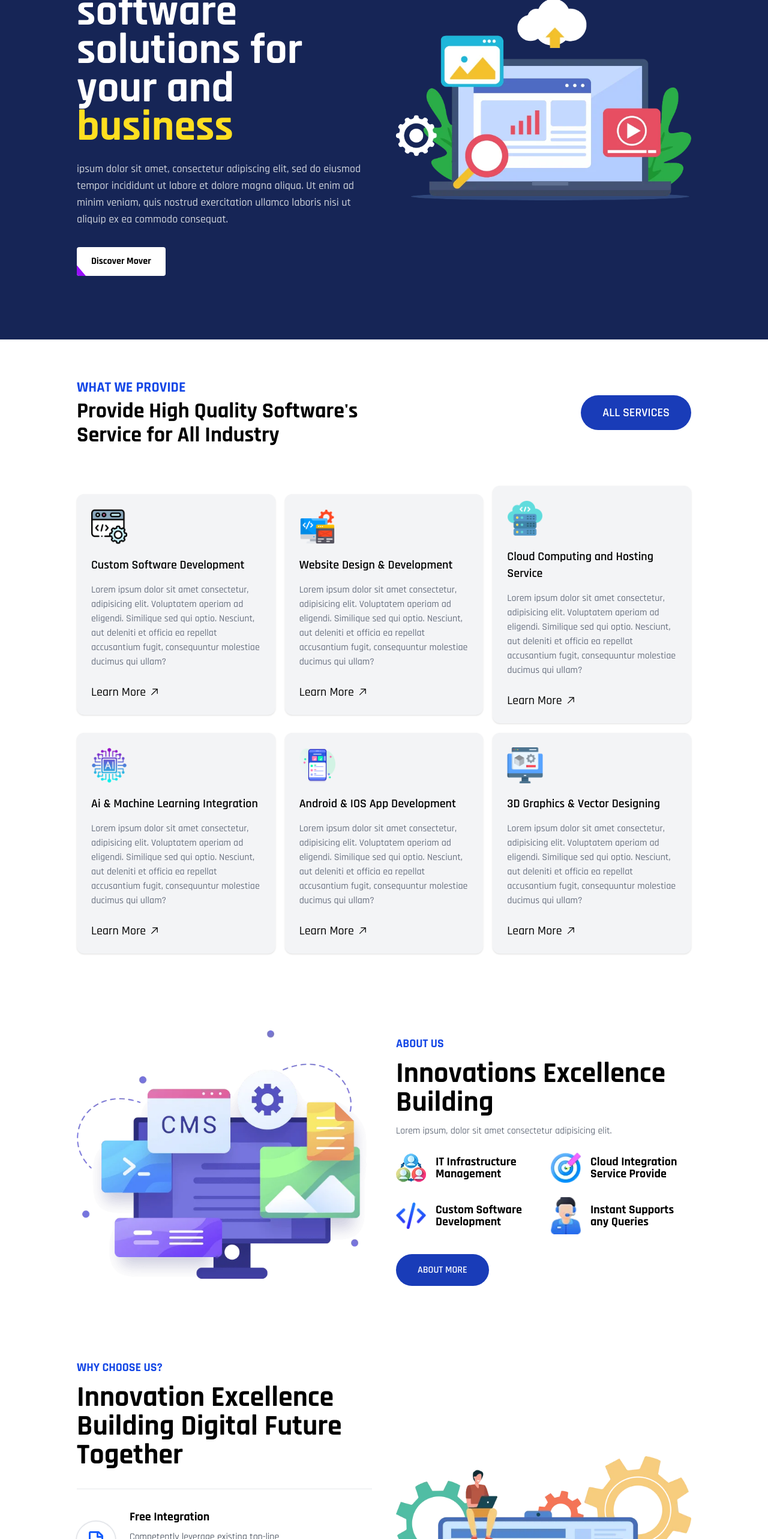
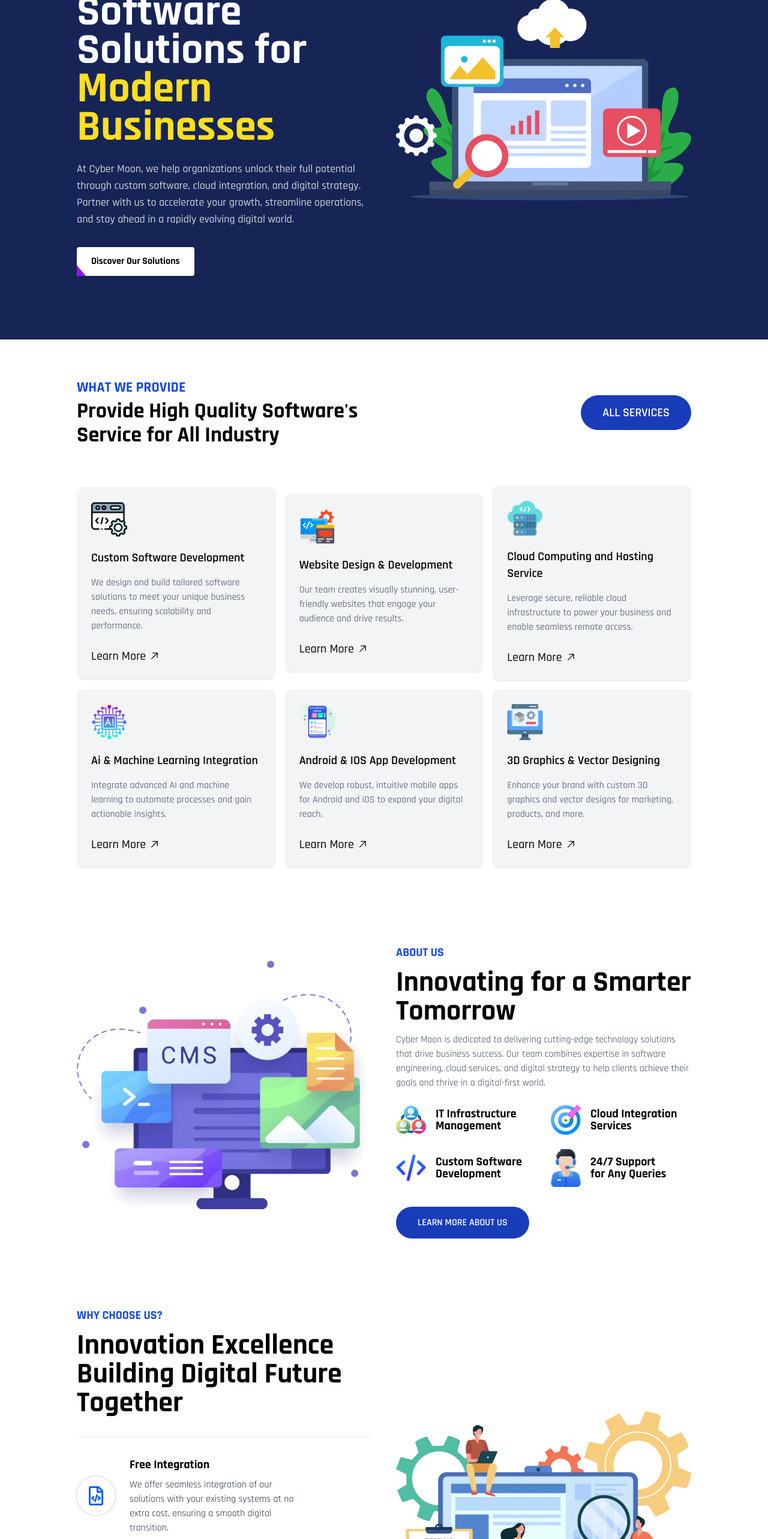
Before and after one commit to youssefatshan/CyberMoon, a Next.js app: page / in a window 1280 px wide. Shown: the part 234-2800 px from the top of the page at 60% size. Built offline with nearby package versions, Linux system fonts and the light colour scheme.

Commit message:
fixing content

```diff
--- a/app/components/Home/About/About.tsx
+++ b/app/components/Home/About/About.tsx
@@ -14,9 +14,9 @@
             <p className='text-sm sm:text-base md:text-xl font-bold text-blue-700 dark:text-pink-500 uppercase'>
                 About Us
             </p>
-            <h1 className='text-2xl md:text-3xl lg:text-5xl mt-3 font-bold leading-[1.8rem] md:leading-[3rem]'>Innovations Excellence Building</h1>
+            <h1 className='text-2xl md:text-3xl lg:text-5xl mt-3 font-bold leading-[1.8rem] md:leading-[3rem]'>Innovating for a Smarter Tomorrow</h1>
             <p className='mt-3 text-gray-700 dark:text-gray-300'>
-                Lorem ipsum, dolor sit amet consectetur adipisicing elit.
+                Cyber Moon is dedicated to delivering cutting-edge technology solutions that drive business success. Our team combines expertise in software engineering, cloud services, and digital strategy to help clients achieve their goals and thrive in a digital-first world.
             </p>
             <div className='mt-6 grid grid-cols-1 sm:grid-cols-2 gap-6 items-center'>
                 <div className='flex items-center gap-4'>
@@ -25,7 +25,7 @@
                 </div>
                 <div className='flex items-center gap-4'>
                     <Image src="/assets/images/a2.png" alt='icon' width={50} height={50} />
-                    <h1 className='text-lg sm:text-xl font-bold leading-5'>Cloud Integration <br/> Service Provide</h1>
+                    <h1 className='text-lg sm:text-xl font-bold leading-5'>Cloud Integration <br/> Services</h1>
                 </div>
             </div>
             <div className='mt-6 grid grid-cols-1 sm:grid-cols-2 gap-6 items-center'>
@@ -35,11 +35,11 @@
                 </div>
                 <div className='flex items-center gap-4'>
                     <Image src="/assets/images/a4.png" alt='icon' width={50} height={50} />
-                    <h1 className='text-lg sm:text-xl font-bold leading-5'>Instant Supports <br/>any Queries</h1>
+                    <h1 className='text-lg sm:text-xl font-bold leading-5'>24/7 Support <br/>for Any Queries</h1>
                 </div>
             </div>
             <div className='mt-12'>
-                <a href="#_" className='w-full py-4 text-base text-center text-white transition-colors font-semibold duration-300 bg-blue-800 rounded-full uppercase hover:bg-blue-900 ease px-9 md:w-auto'>About More</a>
+                <a href="#_" className='w-full py-4 text-base text-center text-white transition-colors font-semibold duration-300 bg-blue-800 rounded-full uppercase hover:bg-blue-900 ease px-9 md:w-auto'>Learn More About Us</a>
             </div>
         </div>
       </div>
--- a/app/components/Home/Hero/Hero.tsx
+++ b/app/components/Home/Hero/Hero.tsx
@@ -8,19 +8,19 @@
             {/* Text content */}
             <div data-aos="fade-up">
                 {/* Subheading */}
-                <p className='text-sm sm:text-base md:text-xl font-bold text-white'>The Top software Development Company</p>
+                <p className='text-sm sm:text-base md:text-xl font-bold text-white'>We Launch Your Brand to the Moon</p>
                 {/* Heading */}
-                <h1 className='text-4xl md:text-5xl lg:text-7xl mt-6 mb-6 font-bold text-white leading-[2.5rem] md:leading-[4rem]'>Providing software solutions for your and <span className='text-yellow-300'>business</span></h1>
+                <h1 className='text-4xl md:text-5xl lg:text-7xl mt-6 mb-6 font-bold text-white leading-[2.5rem] md:leading-[4rem]'>Innovative Software Solutions for <span className='text-yellow-300'>Modern Businesses</span></h1>
                 {/* Description */}
                 <p className='text-sm sm:text-base font-medium md:text-lg text-gray-300'>
-                    ipsum dolor sit amet, consectetur adipiscing elit, sed do eiusmod tempor incididunt ut labore et dolore magna aliqua. Ut enim ad minim veniam, quis nostrud exercitation ullamco laboris nisi ut aliquip ex ea commodo consequat.
+                    At Cyber Moon, we help organizations unlock their full potential through custom software, cloud integration, and digital strategy. Partner with us to accelerate your growth, streamline operations, and stay ahead in a rapidly evolving digital world.
                 </p>
                 {/* Button */}
                 <a
                     href='#_'
                     className='relative inline-flex mt-8 items-center justify-start px-6 py-3 overflow-hidden font-medium transition-all bg-white rounded hover:bg-white group'>
                         <span className='w-48 h-48 rounded rotate-[-40deg] bg-purple-600 absolute bottom-0 left-0 -translate-x-full ease-out duration-500 transition-all translate-y-full mb-9 ml-9 group-hover:ml-0 group-hover:mb-32 group-hover:translate-x-0'></span>
-                        <span className='relative w-full text-left font-bold text-black transition-colors duration-300 ease-in-out group-hover:text-white'>Discover Mover</span>
+                        <span className='relative w-full text-left font-bold text-black transition-colors duration-300 ease-in-out group-hover:text-white'>Discover Our Solutions</span>
                 </a>
             </div>
             {/* Image content */}
--- a/app/components/Home/Review/ReviewCard.tsx
+++ b/app/components/Home/Review/ReviewCard.tsx
@@ -7,9 +7,10 @@
   userName: string;
   userImage: string;
   role: string;
+  userReview: string;
 }
 
-const ReviewCard = ({reviewTitle,role,userImage,userName}: Props) => {
+const ReviewCard = ({reviewTitle,role,userImage,userName,userReview}: Props) => {
   return (
     <div className='bg-gray-100 p-6 rounded-lg mr-4 shadow-md'>
       <h1 className='text-2xl text-block font-bold'>{reviewTitle}</h1>
@@ -21,7 +22,7 @@
         <FaStar className="text-yellow-500 w-5 h-6" />
       </div>
       <p className='mt-4 text-base md:text-lg font-medium text-gray-800'>
-        Lorem ipsum dolor sit amet consectetur adipisicing elit. Quasi veritatis doloremque velit aperiam ut ullam laudantium quisquam! Aut, inventore omnis possimus voluptas voluptatem illo adipisci.
+        {userReview}
       </p>
       <span className='block w-full h-[1px] bg-gray-300 mt-6 mb-6'></span>
       <div className='flex items-center justify-between'>
--- a/app/components/Home/Services/ServiceCard.tsx
+++ b/app/components/Home/Services/ServiceCard.tsx
@@ -6,6 +6,15 @@
   image:string;
   title:string;
 }
+
+const serviceDescriptions: { [key: string]: string } = {
+  'Custom Software Development': 'We design and build tailored software solutions to meet your unique business needs, ensuring scalability and performance.',
+  'Website Design & Development': 'Our team creates visually stunning, user-friendly websites that engage your audience and drive results.',
+  'Cloud Computing and Hosting Service': 'Leverage secure, reliable cloud infrastructure to power your business and enable seamless remote access.',
+  'Ai & Machine Learning Integration': 'Integrate advanced AI and machine learning to automate processes and gain actionable insights.',
+  'Android & IOS App Development': 'We develop robust, intuitive mobile apps for Android and iOS to expand your digital reach.',
+  '3D Graphics & Vector Designing': 'Enhance your brand with custom 3D graphics and vector designs for marketing, products, and more.'
+};
 
 const ServiceCard = ( { image, title }: Props) => {
   return (
@@ -18,7 +27,7 @@
         className='object-contain'/>
       <h1 className='text-xl mt-5 font-semibold group-hover:text-white transition-all duration-500'>{title}</h1>
       <p className='mt-4 font-medium text-gray-500 dark:text-gray-200 group-hover:text-gray-300 transition-all duration-500 '>
-        Lorem ipsum dolor sit amet consectetur, adipisicing elit. Voluptatem aperiam ad eligendi. Similique sed qui optio. Nesciunt, aut deleniti et officia ea repellat accusantium fugit, consequuntur molestiae ducimus qui ullam?
+        {serviceDescriptions[title] || 'We provide innovative solutions to help your business grow.'}
       </p>
       <div className='mt-6 text-xl font-medium flex items-center gap-1 group-hover:text-white transition-all duration-500'>
         <span>Learn More</span>
--- a/app/components/Home/WhyChoose/WhyChoose.tsx
+++ b/app/components/Home/WhyChoose/WhyChoose.tsx
@@ -29,7 +29,7 @@
                     <div className='flex-1'>
                         <h1 className='text-xl font-bold'>Free Integration</h1>
                         <p className='mt-2 text-gray-800 dark:text-gray-300 w-[70%]'>
-                            Competently leverage existing top-line technology maximize cost effective service done.
+                            We offer seamless integration of our solutions with your existing systems at no extra cost, ensuring a smooth digital transition.
                         </p>
                     </div>
                 </div>
@@ -41,7 +41,7 @@
                     <div className='flex-1'>
                         <h1 className='text-xl font-bold'>Premium Resources</h1>
                         <p className='mt-2 text-gray-800 dark:text-gray-300 w-[70%]'>
-                            Competently leverage existing top-line technology maximize cost effective service done.
+                            Gain access to top-tier tools, technologies, and expert talent dedicated to maximizing your business potential.
                         </p>
                     </div>
                 </div>
@@ -53,7 +53,7 @@
                     <div className='flex-1'>
                         <h1 className='text-xl font-bold'>Unlimited Supports</h1>
                         <p className='mt-2 text-gray-800 dark:text-gray-300 w-[70%]'>
-                            Competently leverage existing top-line technology maximize cost effective service done.
+                            Our support team is available 24/7 to assist you with any questions or challenges, ensuring your success at every step.
                         </p>
                     </div>
                 </div>
--- a/app/components/Software/SoftwareCard.tsx
+++ b/app/components/Software/SoftwareCard.tsx
@@ -6,13 +6,18 @@
     title:string;
 }
 
+const softwareDescriptions: { [key: string]: string } = {
+  'Best Marketing Software': 'Boost your marketing campaigns with our all-in-one platform for analytics, automation, and engagement.',
+  'Product Sales Software': 'Streamline your sales process, manage leads, and close deals faster with our intuitive sales software.',
+};
+
 const SoftwareCard = ({icon,title}: Props) => {
   return (
     <div className='bg-green-100 dark:bg-gray-800 p-6 rounded-lg'>
       <Image src={icon} alt='icon' width={50} height={50}/>
       <h1 className='text-xl mt-6 font-bold'>{title}</h1>
       <p className='text-gray-800 dark:text-gray-300 mt-3 font-medium'>
-        Lorem ipsum, dolor sit amet consectetur adipisicing elit. Placeat, quos odio facilis nostrum quasi quia.
+        {softwareDescriptions[title] || 'Empower your business with our innovative software solutions designed for efficiency and growth.'}
       </p>
       <button className='px-6 py-1.5 rounded-full bg-blue-800 mt-4 font-bold hover:bg-blue-950 transition-all duration-200 cursor-pointer text-white'>Learn More</button>
     </div>
```
Also changed, not shown: app/components/Home/Footer/Footer.tsx (+11 -5 lines), app/components/Home/Review/Review.tsx (+21 -3 lines).
